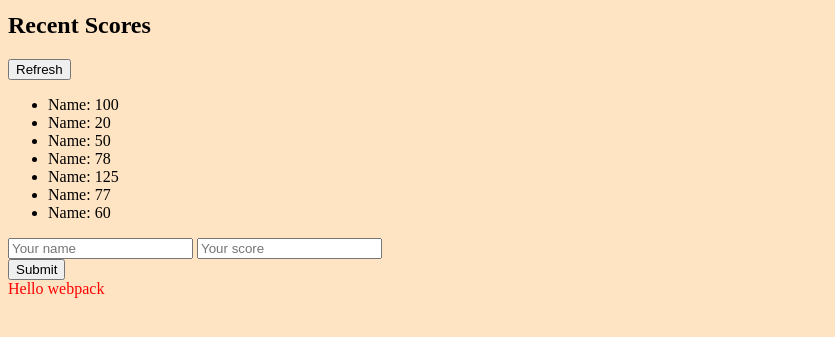
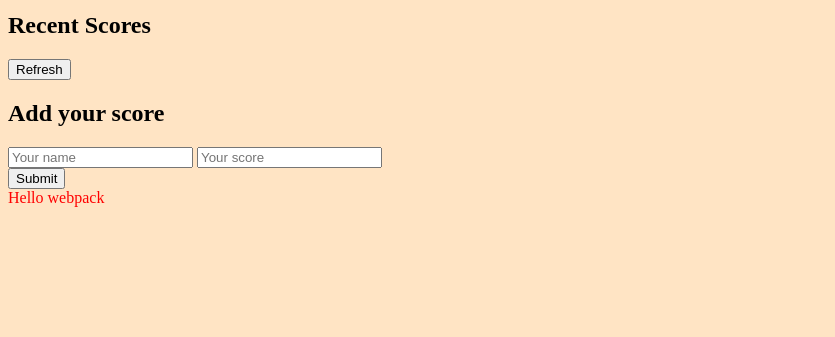
Before and after one commit to d4nQw3rty/Leaderboard, a website built with webpack: page src/index.html in a window 1280 px wide. Shown: the part 113-450 px from the top of the page, without its empty margins (0-835 px from the left). Built offline with nearby package versions, Linux system fonts and the light colour scheme.

Commit message:
Update index.html
Delete score to make it dynamic

```diff
--- a/src/index.html
+++ b/src/index.html
@@ -12,23 +12,19 @@
 <main class="main">
 <div class="scores-table">
     <div class="scores-table-title"><h2>Recent Scores</h2><div class="button-title"><button type="submit">Refresh</button></div></div>
-    <ul class="scores-list">
-        <li class="score">Name: 100</li>
-        <li class="score">Name: 20</li>
-        <li class="score">Name: 50</li>
-        <li class="score">Name: 78</li>
-        <li class="score">Name: 125</li>
-        <li class="score">Name: 77</li>
-        <li class="score">Name: 60</li>
+    <ul class="scores-list" id="scoreList">
+
     </ul>
 </div>
 <div class="scores-add">
+    <div><h2>Add your score</h2></div>
     <form action="#" method="get" class="form">
         <input type="text" name="name" placeholder="Your name" required>
         <input type="number" name="score" placeholder="Your score" required>
-        <div><button type="submit">Submit</button></div>
+        <div class="action"><button type="submit">Submit</button></div>
     </form>
 </div>
 </main>
+<script  src="index.js" type="module"></script>
 </body>
 </html>
```
